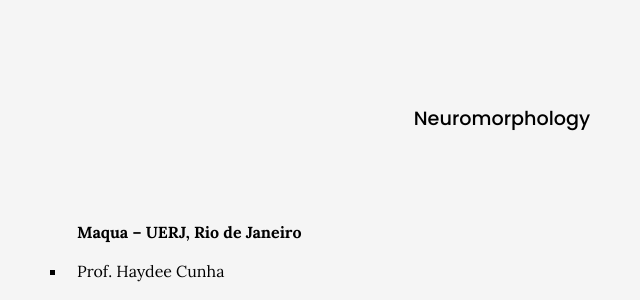
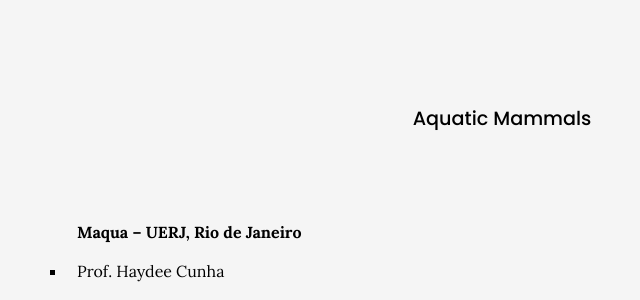
Before and after one commit to metaBIOlab/metabio, a Jekyll site: the page built from team/index.md, in a window 1280 px wide and 900 px high, scrolled down 4328 px. Shown: the part 155-455 px from the top of the window, without its empty margins (163-803 px from the left). Built offline with Jekyll 4.4.1, drawn with Linux system fonts in a browser that asks for light colours; nearby versions of some CDN libraries.

Commit message:
Update index.md

```diff
--- a/team/index.md
+++ b/team/index.md
@@ -134,7 +134,7 @@ We would be nothing without them, our partners and collaborators.
 <br>
 <br>
 <br>
-### Neuromorphology
+### Aquatic Mammals
 <br>
 <br>
 **Maqua – UERJ, Rio de Janeiro**
```
